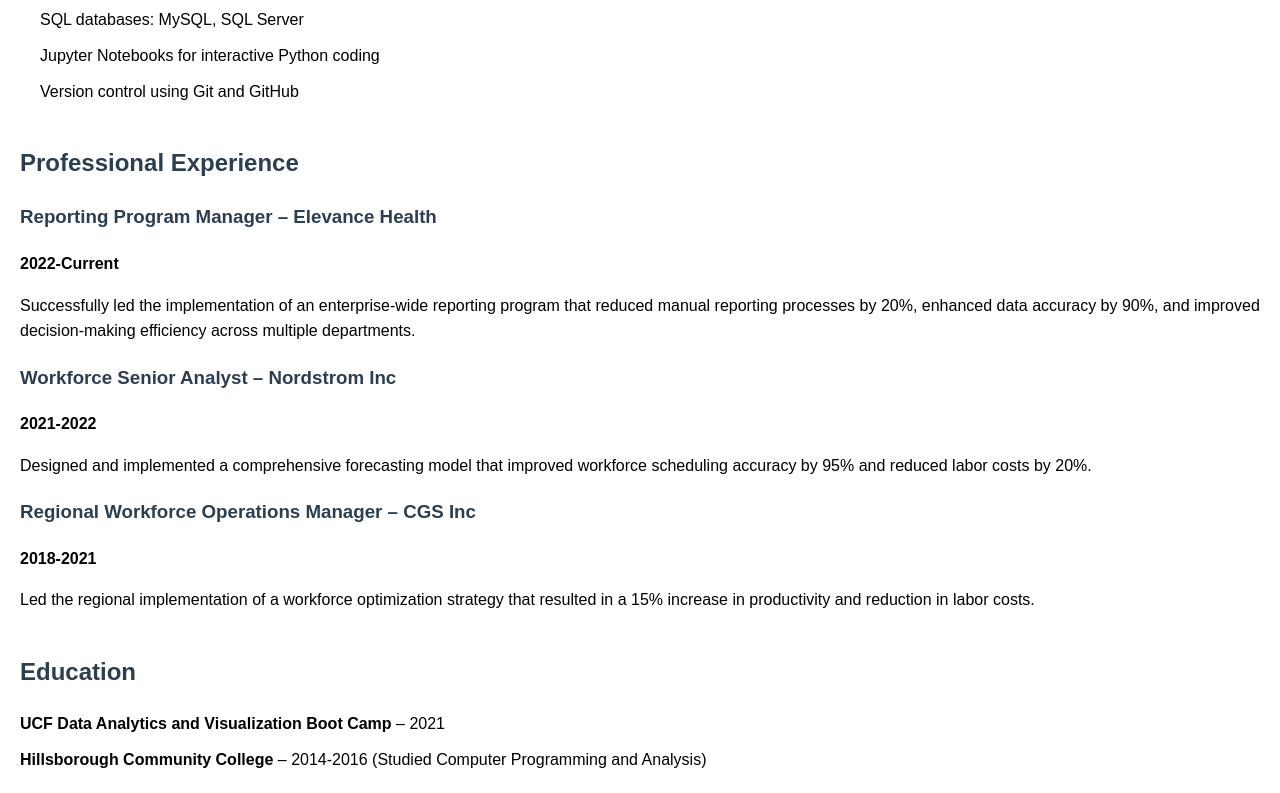
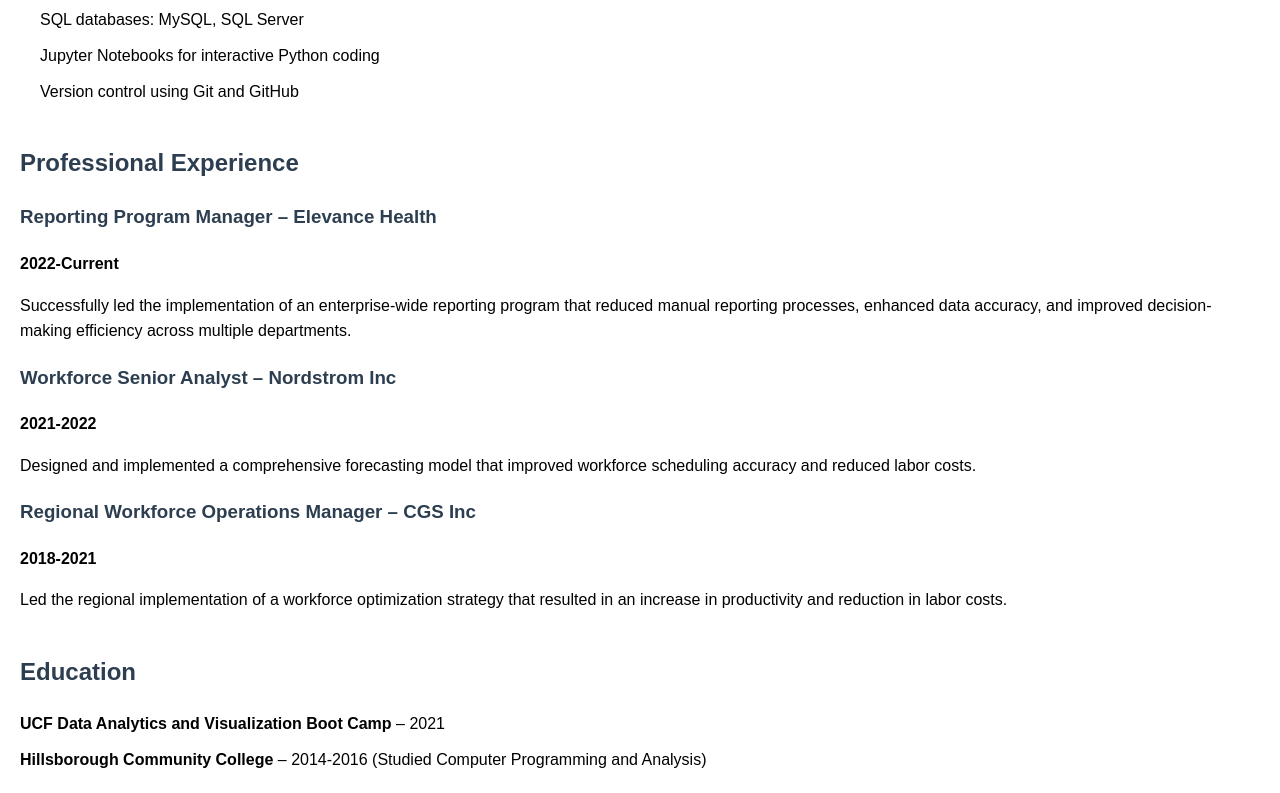
Before and after one commit to acorrea1714/acorrea1714.github.io, a plain HTML site: page index.html in a window 1280 px wide. Shown: the part 1544-2337 px from the top of the page. Drawn offline with Linux system fonts and the light colour scheme.

Commit message:
Update index.html

```diff
--- a/index.html
+++ b/index.html
@@ -88,15 +88,15 @@
 
   <h3>Reporting Program Manager – Elevance Health</h3>
   <p><strong>2022-Current</strong></p>
-  <p>Successfully led the implementation of an enterprise-wide reporting program that reduced manual reporting processes by 20%, enhanced data accuracy by 90%, and improved decision-making efficiency across multiple departments.</p>
+  <p>Successfully led the implementation of an enterprise-wide reporting program that reduced manual reporting processes, enhanced data accuracy, and improved decision-making efficiency across multiple departments.</p>
 
   <h3>Workforce Senior Analyst – Nordstrom Inc</h3>
   <p><strong>2021-2022</strong></p>
-  <p>Designed and implemented a comprehensive forecasting model that improved workforce scheduling accuracy by 95% and reduced labor costs by 20%.</p>
+  <p>Designed and implemented a comprehensive forecasting model that improved workforce scheduling accuracy and reduced labor costs.</p>
 
   <h3>Regional Workforce Operations Manager – CGS Inc</h3>
   <p><strong>2018-2021</strong></p>
-  <p>Led the regional implementation of a workforce optimization strategy that resulted in a 15% increase in productivity and reduction in labor costs.</p>
+  <p>Led the regional implementation of a workforce optimization strategy that resulted in an increase in productivity and reduction in labor costs.</p>
 
   <h2 class="section-title">Education</h2>
   <ul>
```
